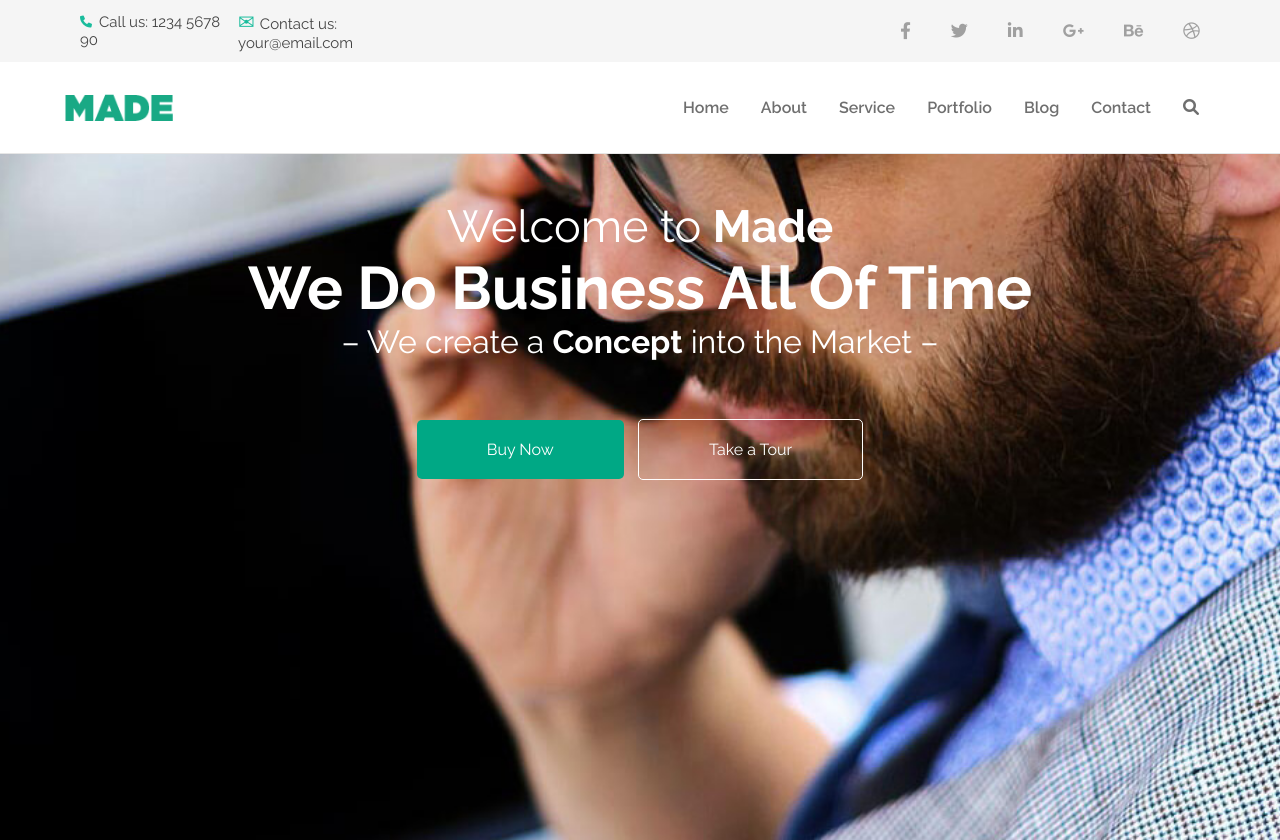
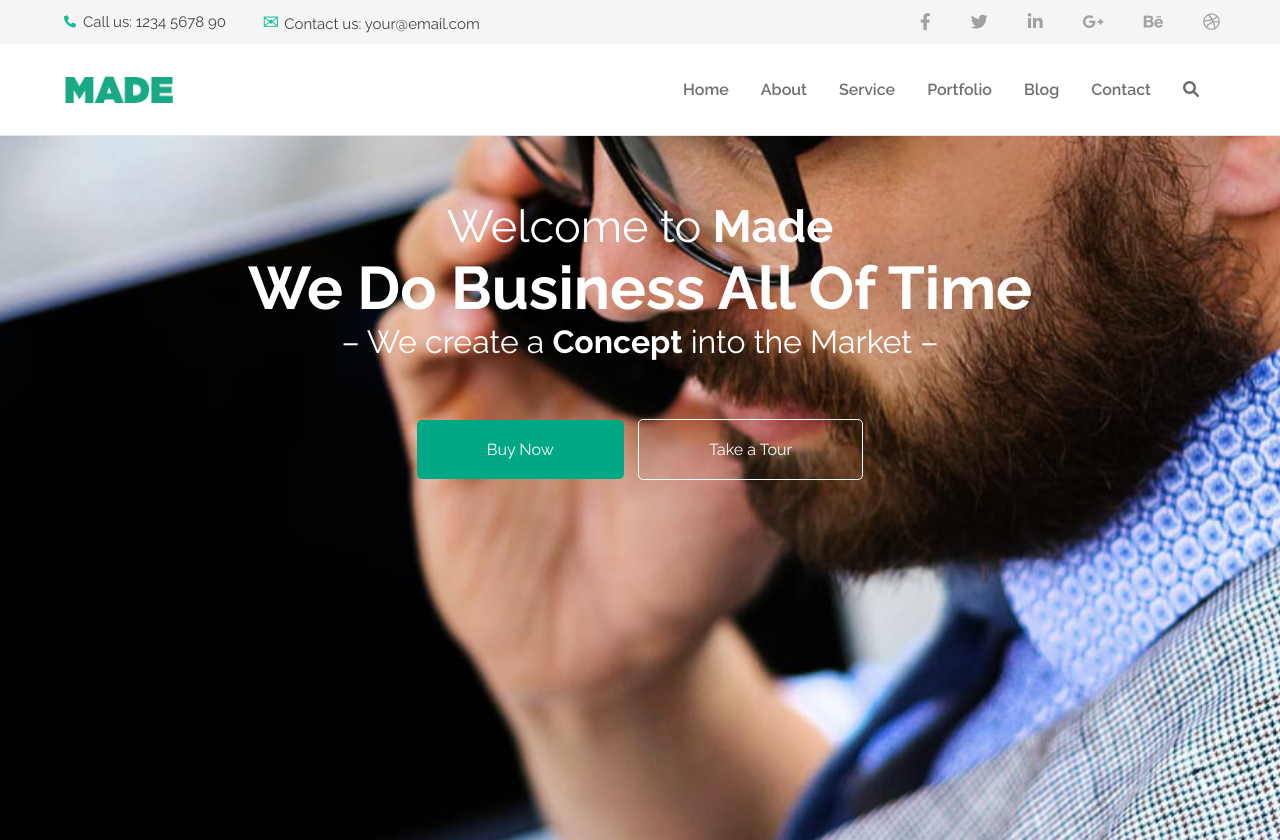
Before and after one commit to JosephAjigboteso/web-design-2, a plain HTML site: page index.html in a window 1280 px wide. Shown: the top 840 px of the page. Drawn offline with Linux system fonts and the light colour scheme.

Commit message:
correcting top-social

```diff
--- a/style.css
+++ b/style.css
@@ -134,14 +134,14 @@ a {
     font-size: 15px;
     color: #444444;
     font-weight: 400;
-    margin-left: 80px;
+    margin-left: 5%;
 }
 
 .mail {
     font-size: 15px;
     color: #444444;
     font-weight: 400;
-    margin-right: 430px;
+    margin-right: 30%;
     align-self: center;
 }
 
@@ -172,7 +172,7 @@ a {
     list-style: none;
     font-size: 17px;
     font-weight: 700;
-    margin-right: 60px;
+    margin-right: 40px;
 }
 
 .social-list li a {
```
